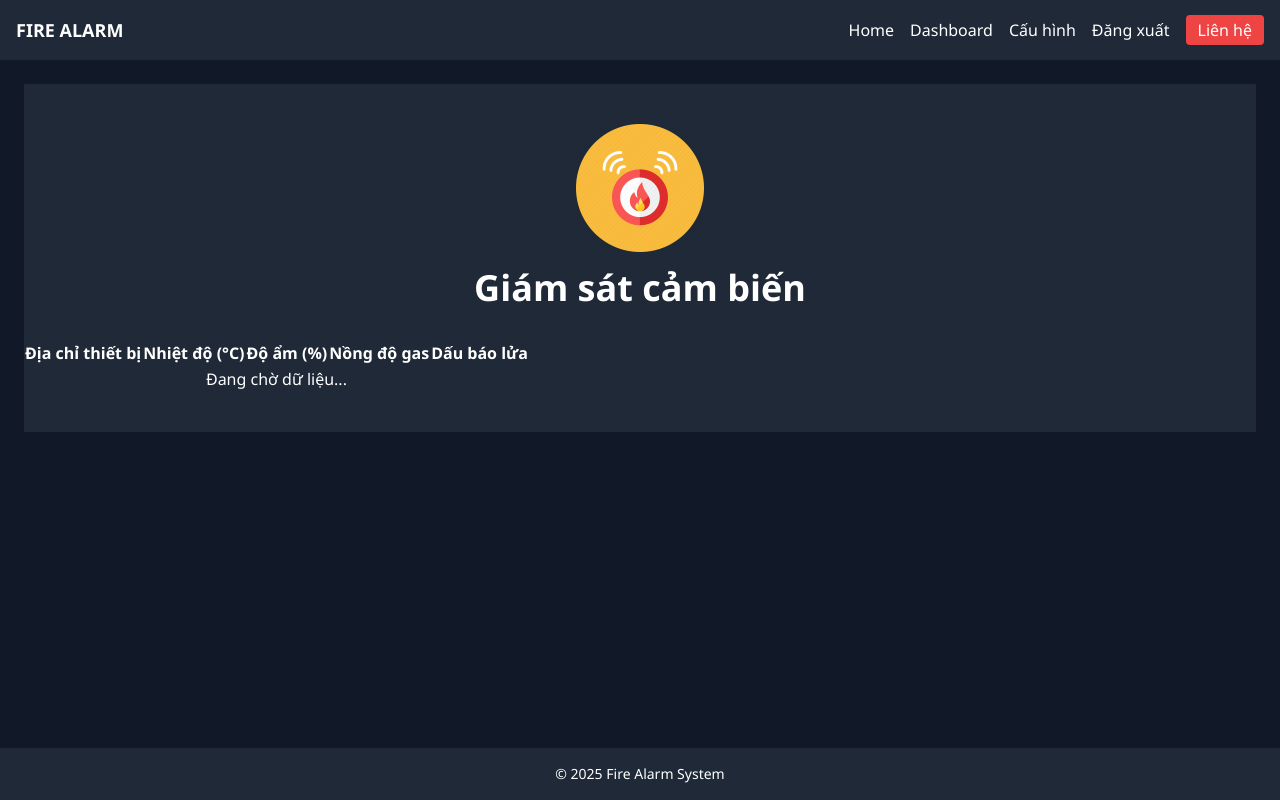
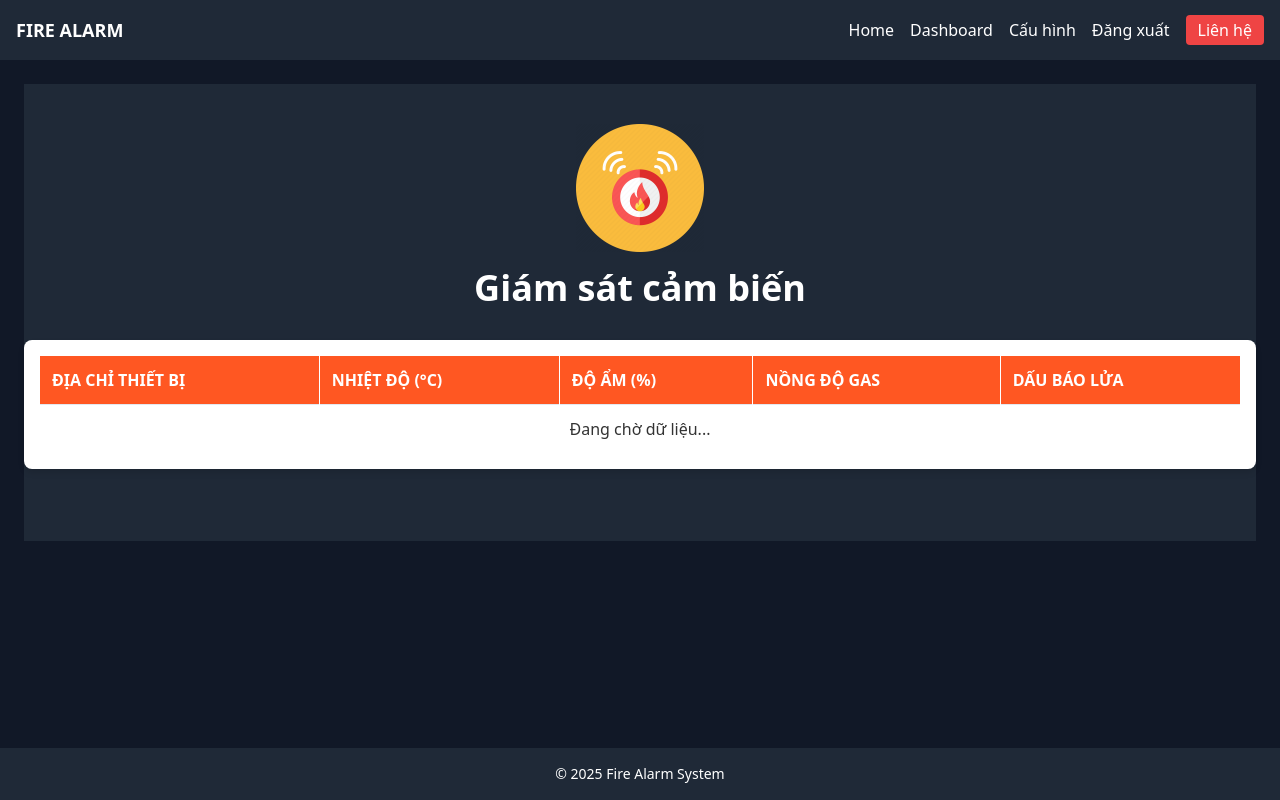
Before and after one commit to huy-893344/fire-alarm-flask, a Flask app: page /dashboard in a window 1280 px wide. Run offline with Flask 3, Linux system fonts and the light colour scheme; the visitor is signed in with stand-in values (Sample User, id 1); some libraries are stand-ins or nearby versions.

Commit message:
Update styles.css

```diff
--- a/static/css/styles.css
+++ b/static/css/styles.css
@@ -1,129 +1,44 @@
-/* styles.css */
-
-/* General body setup */
-body {
-  margin: 0;
-  padding: 0;
-  font-family: 'Segoe UI', sans-serif;
-  background-color: #3a3f47;
-  color: #fff;
+/* Container for a white, rounded, shadowed table */
+.table-container {
+  background-color: #ffffff;
+  border-radius: 0.5rem; /* Tailwind rounded-lg = 0.5rem */
+  box-shadow: 0 4px 6px rgba(0, 0, 0, 0.1);
+  overflow-x: auto;
+  padding: 1rem;
+  margin-bottom: 2rem;
 }
 
-/* Body background for login page */
-body.login-page {
-  background: url("../img/bg.jpg") no-repeat center center fixed;
-  background-size: cover;
+/* Base table styling */
+.table-container table {
+  width: 100%;
+  border-collapse: collapse;
 }
 
-/* Login container */
-.login-container {
-  background: rgba(255, 255, 255, 0.95);
-  padding: 30px;
-  border-radius: 12px;
-  max-width: 400px;
-  margin: 5% auto;
-  box-shadow: 0 8px 20px rgba(0, 0, 0, 0.3);
-  text-align: center;
+/* Header row styling */
+.table-container thead {
+  background-color: #FF5722; /* Orange header */
+}
+.table-container thead th {
+  color: #ffffff;
+  font-weight: 600;
+  text-transform: uppercase;
+  padding: 0.75rem;
+  text-align: left;
 }
 
-.login-container h2 {
-  color: #333;
-  margin-bottom: 20px;
+/* Separator between header cells */
+.table-container thead th + th {
+  border-left: 1px solid #ffffff;
 }
 
-.login-container input[type="text"],
-.login-container input[type="email"],
-.login-container input[type="password"] {
-  margin-bottom: 15px;
-  padding: 10px;
-  border-radius: 5px;
-  border: 1px solid #ccc;
-  width: 100%;
+/* Body cell styling */
+.table-container tbody td {
+  padding: 0.75rem;
+  border-top: 1px solid #e2e8f0; /* Light gray separator */
+  color: #333333;
 }
 
-.login-container button {
-  background-color: #6a00ff;
-  border: none;
-  color: white;
-  padding: 10px 20px;
-  border-radius: 6px;
-  cursor: pointer;
-  width: 100%;
-  font-weight: bold;
+/* Zebra striping (optional) */
+.table-container tbody tr:nth-child(even) {
+  background-color: #f9fafb;
 }
-
-.login-container button:hover {
-  background-color: #4b00cc;
-}
-
-/* Navbar */
-.navbar {
-  background-color: #2c2f33 !important;
-}
-
-.navbar .nav-link,
-.navbar .navbar-brand {
-  color: white !important;
-}
-
-.navbar .btn-contact {
-  background-color: #ff5722;
-  color: white;
-  padding: 6px 16px;
-  border-radius: 20px;
-}
-
-.navbar .btn-contact:hover {
-  background-color: #e64a19;
-}
-
-/* Sensor data layout */
-.container h2 {
-  margin: 20px 0;
-  text-align: center;
-}
-
-img.node-icon {
-  display: block;
-  margin: 0 auto 20px;
-  max-width: 160px;
-}
-
-/* Table styles */
-.table {
-  border-collapse: collapse;
-  width: 100%;
-  background-color: #fff;
-  color: #000;
-}
-
-.table th, .table td {
-  border: 1px solid #ccc;
-  padding: 12px 15px;
-  text-align: center;
-}
-
-.table th {
-  background-color: #ff5722;
-  color: white;
-  font-weight: bold;
-}
-
-.table tbody tr:hover {
-  background-color: #f5f5f5;
-}
-
-.table-responsive {
-  overflow-x: auto;
-  margin-top: 1rem;
-}
-
-/* Footer */
-footer {
-  text-align: center;
-  padding: 10px 0;
-  background-color: #2c2f33;
-  color: #fff;
-  font-size: 14px;
-  margin-top: auto;
-}
```
